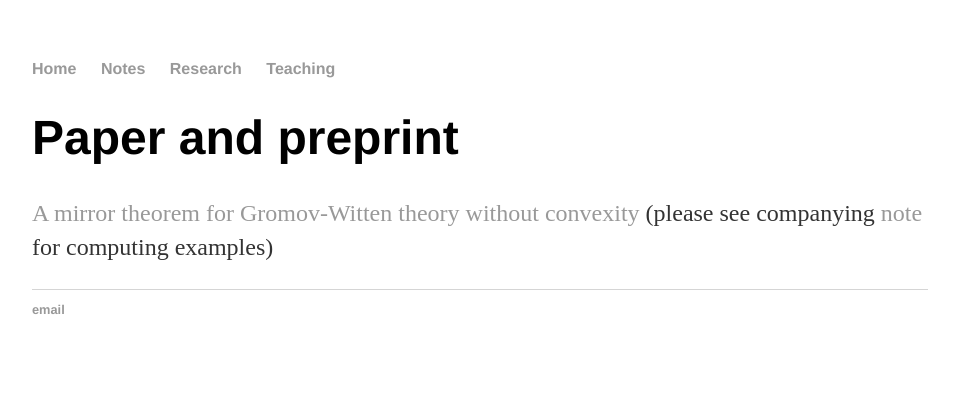
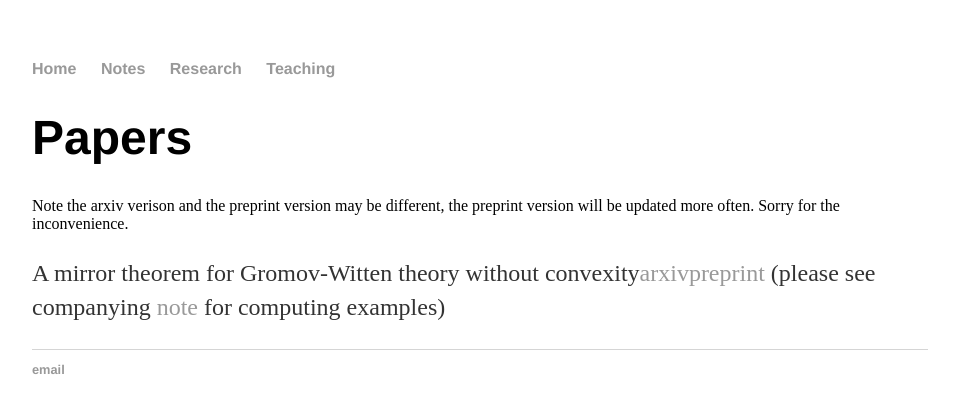
Before and after one commit to Junmathwang/junmathwang.github.io, a Jekyll site: the page built from research/index.html, in a window 1280 px wide. Shown: the top 413 px of the page, without its empty margins (160-1113 px from the left). Built offline with Jekyll 4.4.1, drawn with Linux system fonts in a browser that asks for light colours.

Commit message:
Update index.html

```diff
--- a/research/index.html
+++ b/research/index.html
@@ -5,8 +5,8 @@
 
 	<div class="research">
 
-					<h1>Paper and preprint</h1>
-
-					<p> <a href="http://arxiv.org/abs/1910.14440">A mirror theorem for Gromov-Witten theory without convexity</a> (please see companying <a href="https://www.dropbox.com/s/fnonb722qjsjdp3/I-functions%20for%20toric%20stack%20hypersurface.pdf?dl=0">note</a> for computing examples)
+					<h1>Papers</h1>
+                                        Note the arxiv verison and the preprint version may be different, the preprint version will be updated more often. Sorry for the inconvenience.
+					<p> A mirror theorem for Gromov-Witten theory without convexity<a href="http://arxiv.org/abs/1910.14440">arxiv</a><a href="var2-GW without convexity.pdf">preprint</a> (please see companying <a href="https://www.dropbox.com/s/fnonb722qjsjdp3/I-functions%20for%20toric%20stack%20hypersurface.pdf?dl=0">note</a> for computing examples)
 
 	</div>
```
